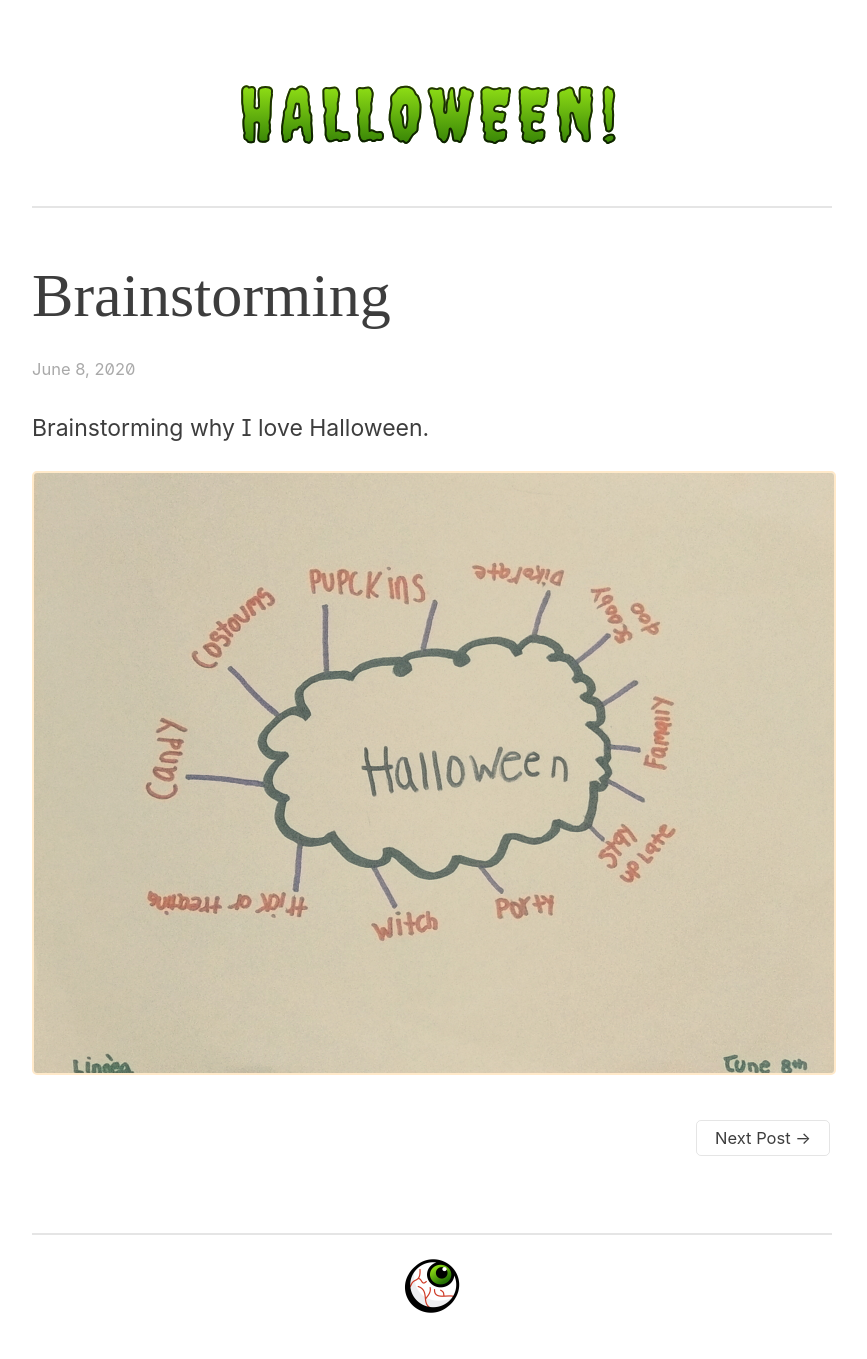
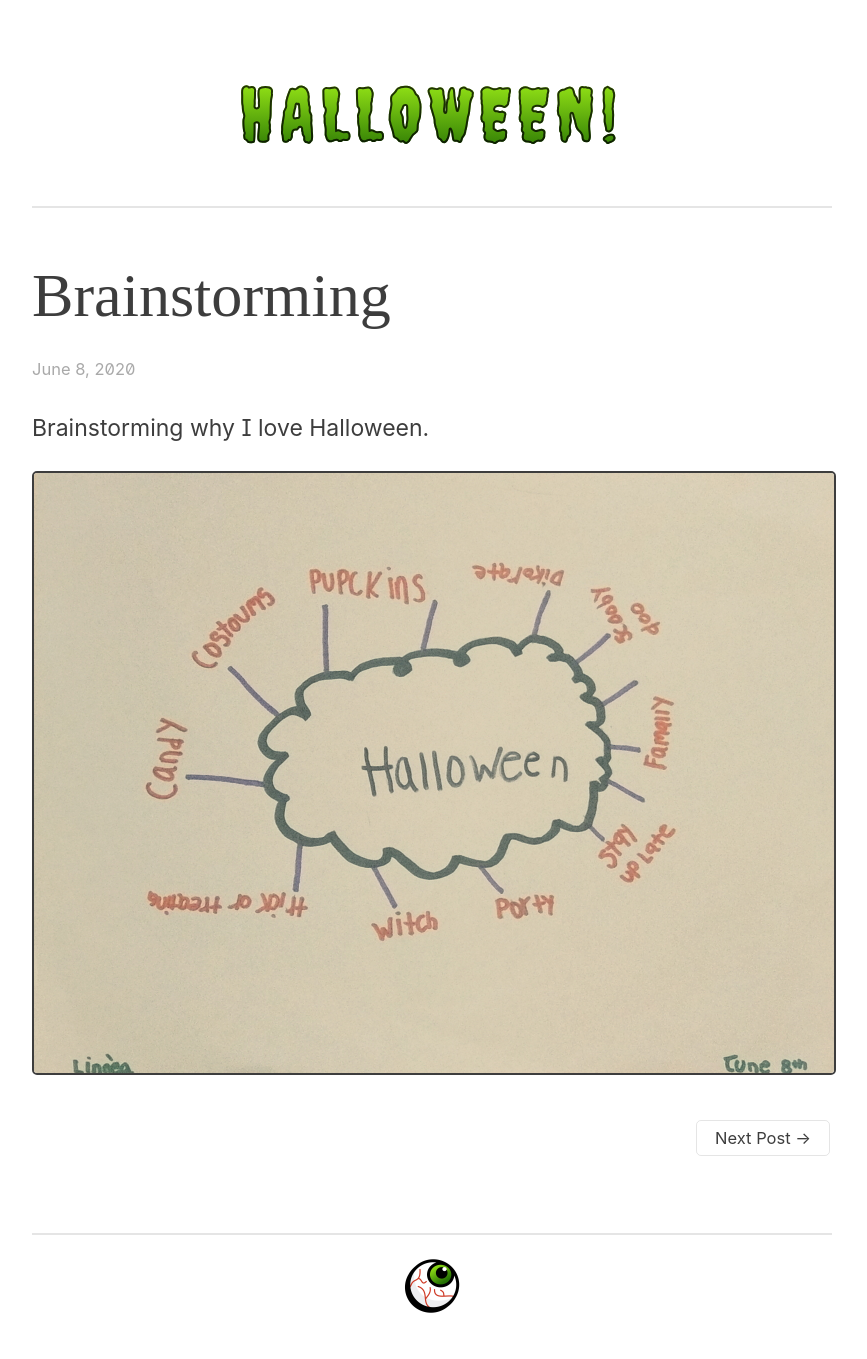
Before and after one commit to lmw13/lmw13, a Jekyll site: the page built from _posts/2020-06-08-brainstorm.md, in a window 1280 px wide. Shown: the whole page, without its empty margins (208-1075 px from the left). Built offline with Jekyll 4.4.1, drawn with Linux system fonts in a browser that asks for light colours; some web fonts are replaced.

Commit message:
Update style.css

```diff
--- a/css/style.css
+++ b/css/style.css
@@ -280,7 +280,7 @@ ol {
 img {
 	max-width: 100%;
 	height: auto;
-	border: 2px solid #FFE9C9;
+	border: 2px solid rgba(0, 0, 0, 0.76);
 	border-radius: 5px;
 	text-align: center;
 }
```
